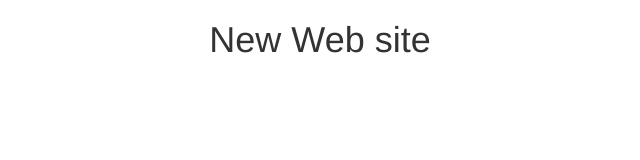
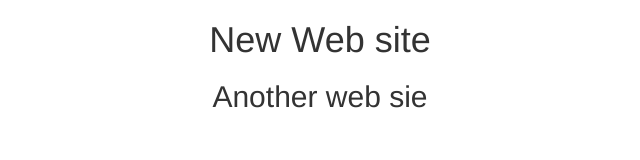
Before and after one commit to mkbTest/test_repository, a plain HTML site: page index.html in a window 1280 px wide. Shown: the whole page, without its empty margins (320-960 px from the left). Drawn offline with Linux system fonts and the light colour scheme.

Commit message:
yeni div eklendi

```diff
--- a/index.html
+++ b/index.html
@@ -11,6 +11,9 @@
     <div>
         <h1 class="text-center">New Web site</h1>
     </div>
+    <div>
+        <h2 class="text-center">Another web sie</h2>
+    </div>
 
     <script src="js/bootstrap.js"></script>
 </body>
```
